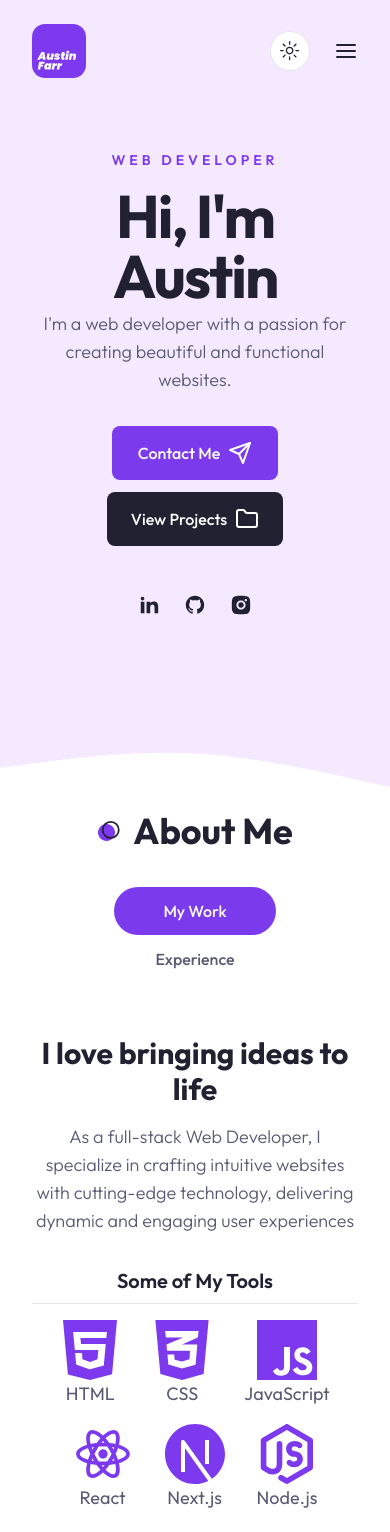
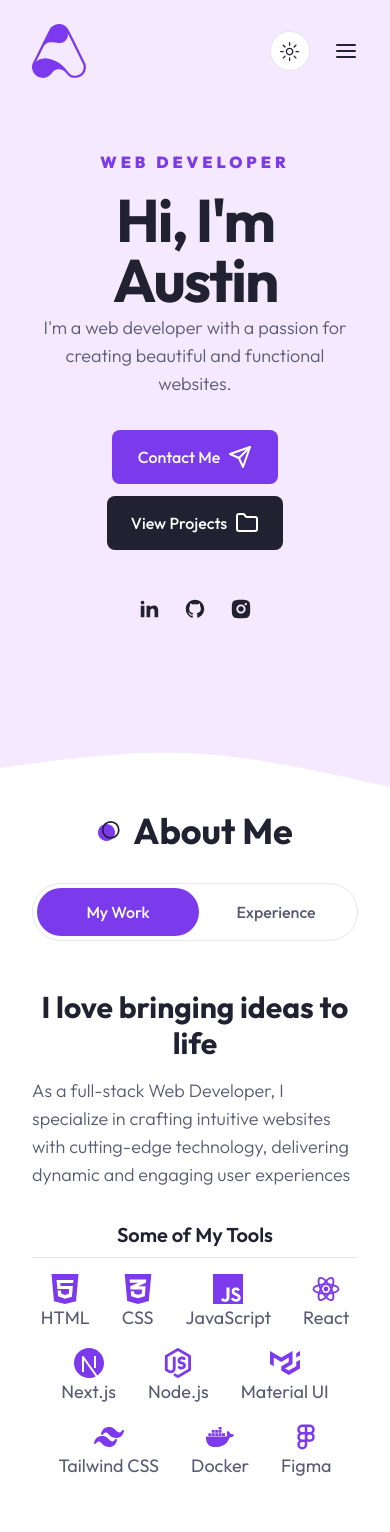
Before and after one commit to austinfarr/austin-portfolio, a Next.js app: page / in a window 390 px wide. Shown: the top 1532 px of the page. Built offline with nearby package versions, Linux system fonts and the light colour scheme.

Commit message:
lots of refinement

```diff
--- a/components/About.jsx
+++ b/components/About.jsx
@@ -110,16 +110,13 @@ const About = () => {
           {/* tabs */}
           <div className="flex-1">
             <Tabs defaultValue="work">
-              <TabsList className="w-full grid xl:grid-cols-2 xl:max-w-[520px] xl:border dark:border-none">
+              <TabsList className="w-full grid grid-cols-2 xl:max-w-[520px] border dark:border-none">
                 <TabsTrigger className="w-[162px] xl:w-auto" value="work">
                   My Work
                 </TabsTrigger>
                 <TabsTrigger className="w-[162px] xl:w-auto" value="experience">
                   Experience
                 </TabsTrigger>
-                {/* <TabsTrigger className="w-[162px] xl:w-auto" value="skills">
-                  Skills
-                </TabsTrigger> */}
               </TabsList>
               {/* Tab content */}
               <div className="text-lg mt-12 xl:mt-8">
@@ -127,7 +124,7 @@ const About = () => {
                 <TabsContent value="work">
                   <div className="text-center xl:text-left">
                     <h3 className="h3 mb-4">I love bringing ideas to life</h3>
-                    <p className="subtitle max-w-xl mx-auto xl:mx-0 ">
+                    <p className="subtitle max-w-xl mx-auto xl:mx-0 text-left ">
                       As a full-stack Web Developer, I specialize in crafting
                       intuitive websites with cutting-edge technology,
                       delivering dynamic and engaging user experiences{" "}
@@ -148,13 +145,21 @@ const About = () => {
                               key={index}
                               className=" flex flex-col items-center justify-center xl:hover:animate-bounce"
                             >
-                              <Image
-                                src={imgPath}
-                                width={60}
-                                height={60}
-                                alt="tool"
-                                priority
-                              />
+                              <div className="relative lg:w-[60px] lg:h-[60px] w-[30px] h-[30px]">
+                                <Image
+                                  src={imgPath}
+                                  // width={60}
+                                  // height={60}
+                                  alt="tool"
+                                  priority
+                                  fill
+                                  // sizes="100vw"
+                                  // style={{
+                                  //   width: "10%",
+                                  //   height: "10%",
+                                  // }}
+                                />
+                              </div>
                               <div className="text-center text-muted-foreground">
                                 {item.label}
                               </div>
@@ -172,11 +177,11 @@ const About = () => {
                       My Journey
                     </h3>
                     {/* icons */}
-                    <div className="grid xl:grid-cols-2 gap-4 mb-12">
+                    <div className="grid xl:grid-cols-2 xl:gap-4 gap-2 xl:mb-12 mb-6">
                       {infoData.map((item, index) => {
                         return (
                           <div
-                            className="flex items-center gap-x-4 mx-auto xl:mx-0"
+                            className="flex items-center gap-x-4 xl:mx-0"
                             key={index}
                           >
                             <div className="text-primary">{item.icon}</div>
--- a/components/CallToAction.jsx
+++ b/components/CallToAction.jsx
@@ -1,11 +1,20 @@
 import Link from "next/link";
 import { Button } from "./ui/button";
+import Image from "next/image";
 
 export const CallToAction = () => {
   return (
     <section className="py-24 bg-tertiary dark:bg-secondary/40">
       <div className="container mx-auto">
         <div className="flex flex-col items-center">
+          <Image
+            className="mb-8"
+            src="/a-logo.svg"
+            alt="Logo"
+            width={54}
+            height={54}
+            priority
+          />
           <h2 className="h2 max-w-xl text-center mb-8">
             Ready to bring your ideas to life?
           </h2>
--- a/components/Hero.jsx
+++ b/components/Hero.jsx
@@ -17,7 +17,7 @@ const Hero = () => {
       <div className="container mx-auto">
         <div className="flex justify-between gap-x-8">
           <div className="flex max-w-[600px] flex-col justify-center mx-auto xl:mx-0 text-center xl:text-left">
-            <div className="text-sm uppercase font-semibold mb-4 text-primary tracking-[4px]">
+            <div className="text-md uppercase font-black mb-4 text-primary tracking-[4px] ">
               Web Developer
             </div>
             <h1 className="h1">
--- a/components/Logo.jsx
+++ b/components/Logo.jsx
@@ -4,7 +4,7 @@ import Link from "next/link";
 const Logo = () => {
   return (
     <Link href="/">
-      <Image src="/logo.svg" alt="Logo" width={54} height={54} priority />
+      <Image src="/a-logo.svg" alt="Logo" width={54} height={54} priority />
     </Link>
   );
 };
--- a/components/MobileNav.jsx
+++ b/components/MobileNav.jsx
@@ -1,12 +1,17 @@
+"use client";
+
 import { AlignJustify } from "lucide-react";
-import { Sheet, SheetContent, SheetTrigger } from "./ui/sheet";
+import { Sheet, SheetClose, SheetContent, SheetTrigger } from "./ui/sheet";
 import Logo from "./Logo";
 import Nav from "./Nav";
 import { Socials } from "./Socials";
+import { useState } from "react";
 
 const MobileNav = () => {
+  const [sheetOpen, setSheetOpen] = useState(false);
+
   return (
-    <Sheet>
+    <Sheet open={sheetOpen} onOpenChange={setSheetOpen}>
       <SheetTrigger asChild>
         <AlignJustify className="cursor-pointer" />
       </SheetTrigger>
@@ -14,10 +19,13 @@ const MobileNav = () => {
         <div className="flex flex-col items-center justify-between h-full py-8">
           <div className="flex flex-col items-center gap-y-32">
             <Logo />
-            <Nav
-              containerStyles="flex flex-col items-center gap-y-6"
-              linkStyles="text-2xl"
-            />
+            <SheetClose asChild>
+              <Nav
+                containerStyles="flex flex-col items-center gap-y-6"
+                linkStyles="text-2xl"
+                setOpen={setSheetOpen}
+              />
+            </SheetClose>
           </div>
           <Socials containerStyles="flex gap-x-4" iconStyles="text-2xl" />
         </div>
--- a/components/Nav.jsx
+++ b/components/Nav.jsx
@@ -1,6 +1,7 @@
 import Link from "next/link";
 import { usePathname } from "next/navigation";
 import { motion } from "framer-motion";
+import { SheetClose } from "./ui/sheet";
 
 const links = [
   { name: "home", path: "/" },
@@ -8,7 +9,7 @@ const links = [
   { name: "contact me", path: "/contact" },
 ];
 
-const Nav = ({ containerStyles, linkStyles, underlineStyles }) => {
+const Nav = ({ containerStyles, linkStyles, underlineStyles, setOpen }) => {
   const path = usePathname();
 
   return (
@@ -19,6 +20,7 @@ const Nav = ({ containerStyles, linkStyles, underlineStyles }) => {
             key={index}
             href={link.path}
             className={`capitalize ${linkStyles}`}
+            onClick={() => setOpen(false)}
           >
             {link.path === path && (
               <motion.span
--- a/components/Work.jsx
+++ b/components/Work.jsx
@@ -31,7 +31,7 @@ const Work = () => {
         {/* slider */}
         <div className="xl:max-w-[1000px] xl:absolute right-0 top-0">
           <Swiper
-            className="h-[540px] "
+            className="xl:h-[540px] h-[620px] "
             slidesPerView={1}
             breakpoints={{
               640: {
--- a/config/nodemailer.js
+++ b/config/nodemailer.js
@@ -2,8 +2,6 @@ import nodemailer from "nodemailer";
 
 const email = process.env.EMAIL_USERNAME;
 const password = process.env.EMAIL_PASSWORD;
-
-console.log(email, password);
 
 export const transporter = nodemailer.createTransport({
   service: "gmail",
```
Also changed, not shown: public/a-logo.svg (added).
